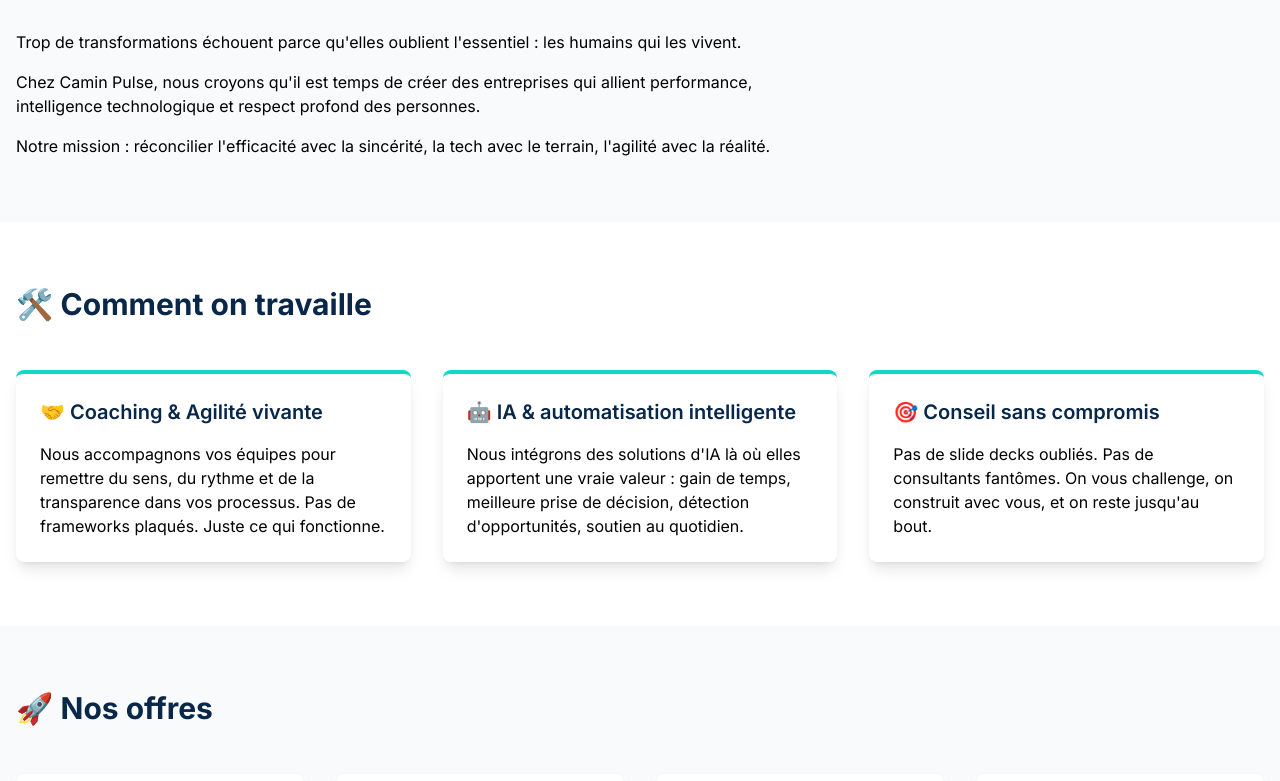
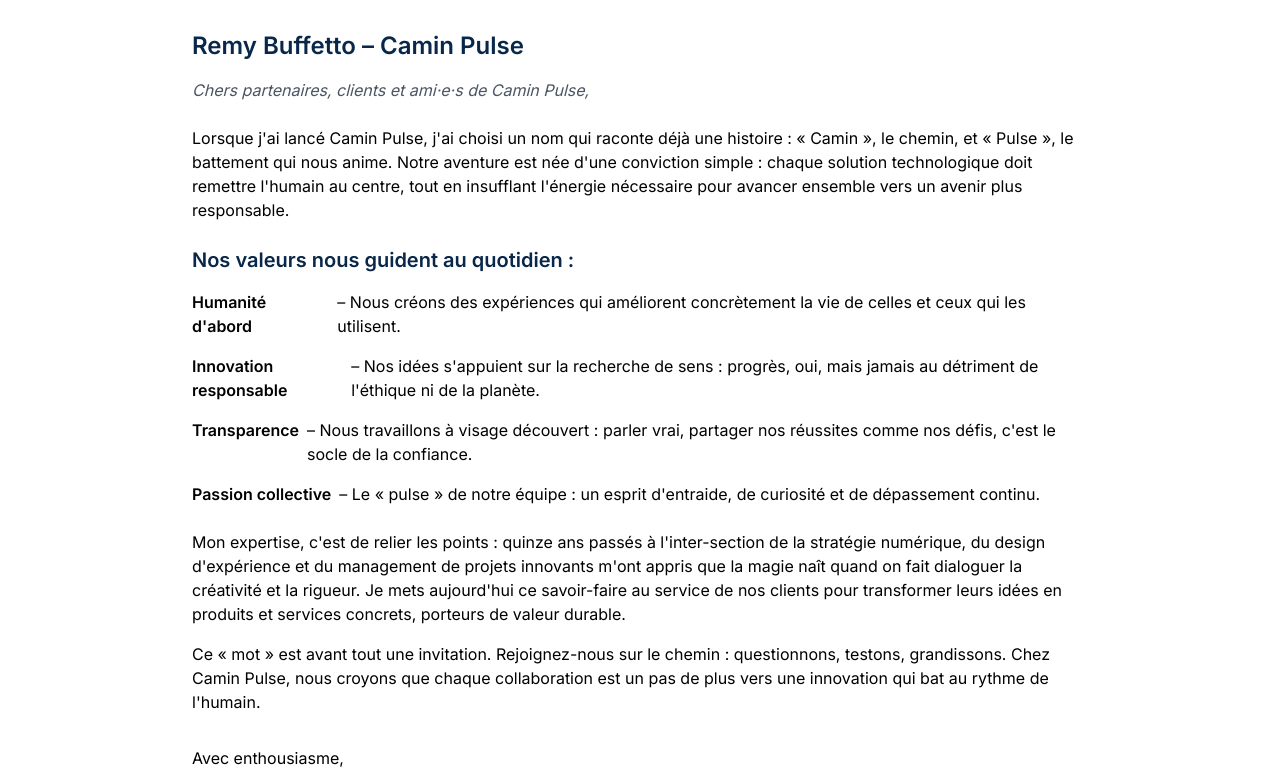
Before and after one commit to Dabeix/swadvicefinal, a Next.js app: page / in a window 1280 px wide. Shown: the part 683-1464 px from the top of the page. Built offline with nearby package versions, Linux system fonts and the light colour scheme.

Commit message:
Add founder's section to homepage

```diff
--- a/app/page.tsx
+++ b/app/page.tsx
@@ -30,6 +30,50 @@ export default function Home() {
           </button>
         </div>
       </header>
+
+      {/* Founder's Message Section */}
+      <section className="py-16 bg-white">
+        <div className="container mx-auto px-4">
+          <h2 className="text-3xl font-bold mb-8 text-[#082749]">🎤 Mot de la fondatrice</h2>
+          <div className="prose max-w-4xl mx-auto">
+            <div className="mb-8">
+              <h3 className="text-2xl font-semibold mb-4 text-[#082749]">Remy Buffetto – Camin Pulse</h3>
+              <p className="italic text-gray-600 mb-6">
+                Chers partenaires, clients et ami·e·s de Camin Pulse,
+              </p>
+              <p className="mb-4">
+                Lorsque j&apos;ai lancé Camin Pulse, j&apos;ai choisi un nom qui raconte déjà une histoire : « Camin », le chemin, et « Pulse », le battement qui nous anime. Notre aventure est née d&apos;une conviction simple : chaque solution technologique doit remettre l&apos;humain au centre, tout en insufflant l&apos;énergie nécessaire pour avancer ensemble vers un avenir plus responsable.
+              </p>
+              <h4 className="text-xl font-semibold mt-6 mb-4 text-[#082749]">Nos valeurs nous guident au quotidien :</h4>
+              <ul className="space-y-4 mb-6">
+                <li className="flex items-start">
+                  <span className="font-semibold mr-2">Humanité d&apos;abord</span> – Nous créons des expériences qui améliorent concrètement la vie de celles et ceux qui les utilisent.
+                </li>
+                <li className="flex items-start">
+                  <span className="font-semibold mr-2">Innovation responsable</span> – Nos idées s&apos;appuient sur la recherche de sens : progrès, oui, mais jamais au détriment de l&apos;éthique ni de la planète.
+                </li>
+                <li className="flex items-start">
+                  <span className="font-semibold mr-2">Transparence</span> – Nous travaillons à visage découvert : parler vrai, partager nos réussites comme nos défis, c&apos;est le socle de la confiance.
+                </li>
+                <li className="flex items-start">
+                  <span className="font-semibold mr-2">Passion collective</span> – Le « pulse » de notre équipe : un esprit d&apos;entraide, de curiosité et de dépassement continu.
+                </li>
+              </ul>
+              <p className="mb-4">
+                Mon expertise, c&apos;est de relier les points : quinze ans passés à l&apos;inter-section de la stratégie numérique, du design d&apos;expérience et du management de projets innovants m&apos;ont appris que la magie naît quand on fait dialoguer la créativité et la rigueur. Je mets aujourd&apos;hui ce savoir-faire au service de nos clients pour transformer leurs idées en produits et services concrets, porteurs de valeur durable.
+              </p>
+              <p className="mb-4">
+                Ce « mot » est avant tout une invitation. Rejoignez-nous sur le chemin : questionnons, testons, grandissons. Chez Camin Pulse, nous croyons que chaque collaboration est un pas de plus vers une innovation qui bat au rythme de l&apos;humain.
+              </p>
+              <div className="mt-8">
+                <p className="mb-2">Avec enthousiasme,</p>
+                <p className="font-semibold">Remy Buffetto</p>
+                <p className="text-gray-600">Fondatrice & CEO, Camin Pulse</p>
+              </div>
+            </div>
+          </div>
+        </div>
+      </section>
 
       {/* Rest of the sections with updated colors */}
       <section className="py-16 bg-gray-50">
```
